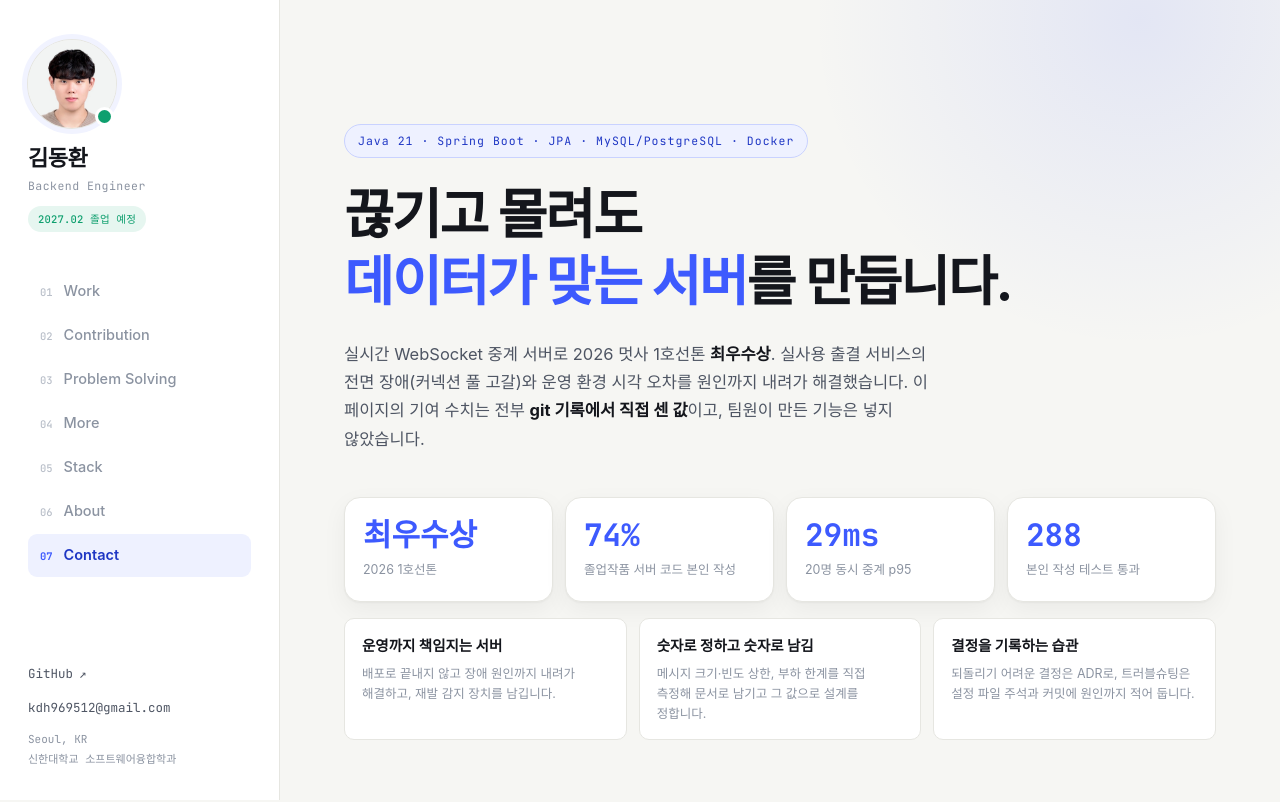
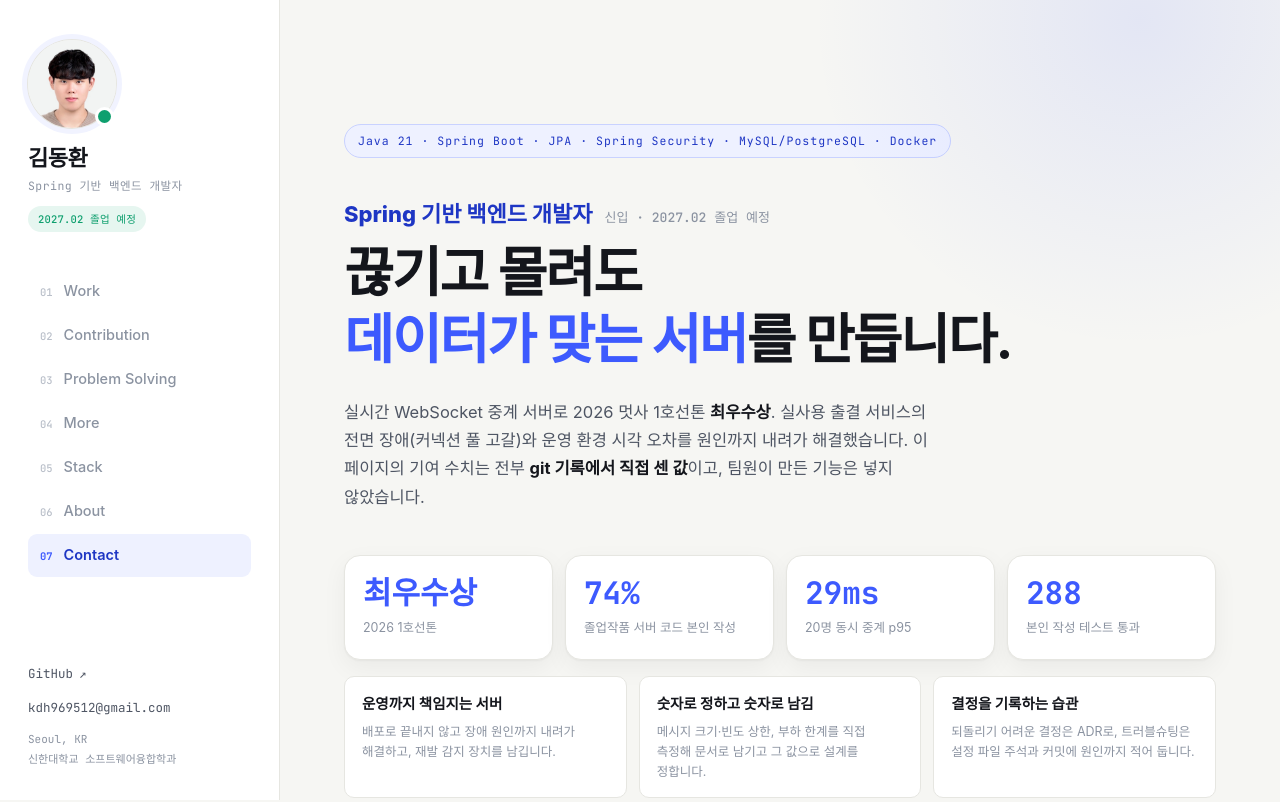
Before and after one commit to Donghwan814/Donghwan814.github.io, a plain HTML site: page index.html in a window 1280 px wide. Shown: the top 802 px of the page. Drawn offline with Linux system fonts and the light colour scheme; a web font is replaced by a local one.

Commit message:
[Design/#7] Design: 제목·사이드바·히어로에 직무명(Spring 기반 백엔드 개발자) 표기
Co-Authored-By: Claude Opus 5.5 <noreply@anthropic.com>

```diff
--- a/assets/style.css
+++ b/assets/style.css
@@ -561,3 +561,10 @@ code{
   background:var(--brand-soft); border:1px solid var(--brand-line);
 }
 .ev:hover{ text-decoration:underline; text-underline-offset:3px; }
+
+/* ── 히어로 직무명 ── */
+.hero__role{
+  margin:14px 0 6px; font-size:clamp(18px,2vw,22px); font-weight:800; color:var(--brand-ink);
+  display:flex; flex-wrap:wrap; align-items:baseline; gap:4px 12px;
+}
+.hero__role span{ font-size:13px; font-weight:500; color:var(--muted); font-family:var(--mono); }
--- a/index.html
+++ b/index.html
@@ -3,11 +3,11 @@
 <head>
 <meta charset="utf-8">
 <meta name="viewport" content="width=device-width, initial-scale=1">
-<title>김동환 — Backend Engineer</title>
+<title>김동환 — Spring 기반 백엔드 개발자 (신입)</title>
 <meta name="description" content="Java · Spring Boot 백엔드 개발자 김동환. 2026 멋사 1호선톤 최우수상(실시간 WebSocket 서버), 실사용 서비스 장애 규명·해결. 기여 수치는 git 기록에서 직접 센 값만.">
 <meta name="author" content="김동환">
 <meta property="og:type" content="website">
-<meta property="og:title" content="김동환 — Backend Engineer">
+<meta property="og:title" content="김동환 — Spring 기반 백엔드 개발자 (신입)">
 <meta property="og:description" content="끊기고 몰려도 데이터가 맞는 서버를 만드는 백엔드 개발자. 1호선톤 최우수상.">
 <meta property="og:locale" content="ko_KR">
 <meta property="og:url" content="https://donghwan814.github.io/">
@@ -38,7 +38,7 @@
     </div>
     <div class="side__id">
       <h1 class="side__name">김동환</h1>
-      <p class="side__role">Backend Engineer</p>
+      <p class="side__role">Spring 기반 백엔드 개발자</p>
       <span class="side__tag">2027.02 졸업 예정</span>
     </div>
   </div>
@@ -68,7 +68,8 @@
   <!-- HERO — 지원자 소개 + 전체 개요 -->
   <header class="hero">
     <div class="hero__glow" aria-hidden="true"></div>
-    <p class="eyebrow" data-reveal>Java 21 · Spring Boot · JPA · MySQL/PostgreSQL · Docker</p>
+    <p class="eyebrow" data-reveal>Java 21 · Spring Boot · JPA · Spring Security · MySQL/PostgreSQL · Docker</p>
+    <p class="hero__role" data-reveal>Spring 기반 백엔드 개발자<span>신입 · 2027.02 졸업 예정</span></p>
     <h2 class="hero__title" data-reveal>
       끊기고 몰려도<br>
       <b>데이터가 맞는 서버</b>를 만듭니다.
```
